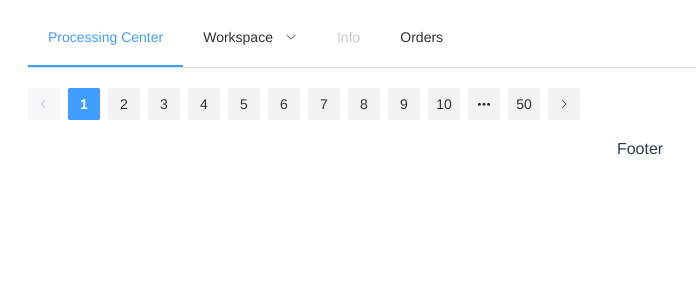
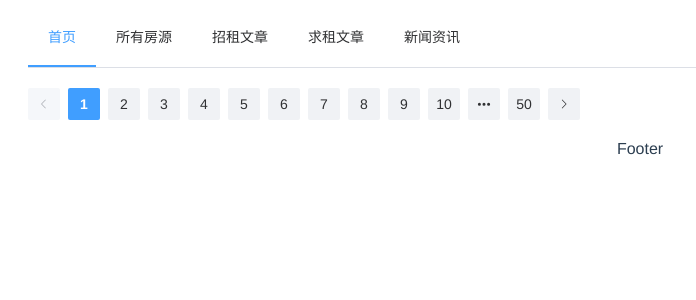
Before and after one commit to isinvon/RentalHousingSystem, a Vue app in the folder house/: page / in a window 1280 px wide. Shown: the top 300 px of the page, without its empty margins (0-696 px from the left). Built offline with nearby package versions, Linux system fonts and the light colour scheme.

Commit message:
update 修改顶栏菜单信息

```diff
--- a/house/src/App.vue
+++ b/house/src/App.vue
@@ -3,6 +3,8 @@
     <router-link to="/">Home</router-link> |
     <router-link to="/about">About</router-link>
   </nav> -->
+
+
   <router-view/>
 </template>
 
--- a/house/src/components/MyTopMenu/index.vue
+++ b/house/src/components/MyTopMenu/index.vue
@@ -1,13 +1,8 @@
 <template>
-    <el-menu
-      :default-active="activeIndex"
-      class="el-menu-demo"
-      mode="horizontal"
-      @select="handleSelect"
-    >
-      <el-menu-item index="1">Processing Center</el-menu-item>
-      <el-sub-menu index="2">
-        <template #title>Workspace</template>
+  <el-menu :default-active="activeIndex" class="el-menu-demo" mode="horizontal" @select="handleSelect">
+    <!-- <el-sub-menu index="2"> -->
+    <!-- 可以展开的 菜单 -->
+    <!-- <template #title>Workspace</template>
 <el-menu-item index="2-1">item one</el-menu-item>
 <el-menu-item index="2-2">item two</el-menu-item>
 <el-menu-item index="2-3">item three</el-menu-item>
@@ -16,37 +11,18 @@
   <el-menu-item index="2-4-1">item one</el-menu-item>
   <el-menu-item index="2-4-2">item two</el-menu-item>
   <el-menu-item index="2-4-3">item three</el-menu-item>
-        </el-sub-menu>
-      </el-sub-menu>
-      <el-menu-item index="3" disabled>Info</el-menu-item>
-      <el-menu-item index="4">Orders</el-menu-item>
+</el-sub-menu> -->
+    <!-- </el-sub-menu> -->
+    <!-- 禁用的菜单 -->
+    <!-- <el-menu-item index="3" disabled></el-menu-item> -->
+    <el-menu-item index="1">首页</el-menu-item>
+    <el-menu-item index="2">所有房源</el-menu-item>
+    <el-menu-item index="3">招租文章</el-menu-item>
+    <el-menu-item index="4">求租文章</el-menu-item>
+    <el-menu-item index="4">新闻资讯</el-menu-item>
   </el-menu>
   <div class="h-6" />
-    <!-- <el-menu
-      :default-active="activeIndex2"
-      class="el-menu-demo"
-      mode="horizontal"
-      background-color="#545c64"
-      text-color="#fff"
-      active-text-color="#ffd04b"
-      @select="handleSelect"
-    >
-      <el-menu-item index="1">Processing Center</el-menu-item>
-      <el-sub-menu index="2">
-        <template #title>Workspace</template>
-        <el-menu-item index="2-1">item one</el-menu-item>
-        <el-menu-item index="2-2">item two</el-menu-item>
-        <el-menu-item index="2-3">item three</el-menu-item>
-        <el-sub-menu index="2-4">
-          <template #title>item four</template>
-          <el-menu-item index="2-4-1">item one</el-menu-item>
-          <el-menu-item index="2-4-2">item two</el-menu-item>
-          <el-menu-item index="2-4-3">item three</el-menu-item>
-        </el-sub-menu>
-      </el-sub-menu>
-      <el-menu-item index="3" disabled>Info</el-menu-item>
-      <el-menu-item index="4">Orders</el-menu-item>
-    </el-menu> -->
+
 </template>
 
 <script lang="js" setup>
```
Lines whose indentation alone changed are shown as unchanged.
